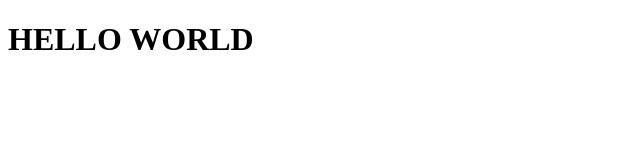
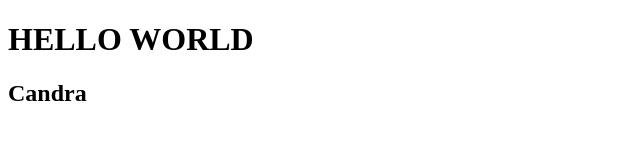
Before and after one commit to Yokaai-A/training-git, a plain HTML site: page index.html in a window 1280 px wide. Shown: the whole page, without its empty margins (0-640 px from the left). Drawn offline with Linux system fonts and the light colour scheme.

Commit message:
Update index.html

```diff
--- a/index.html
+++ b/index.html
@@ -8,5 +8,6 @@
 <body>
     <h1>HELLO WORLD
     </h1>
+    <h2>Candra</h2>
 </body>
 </html>
```
